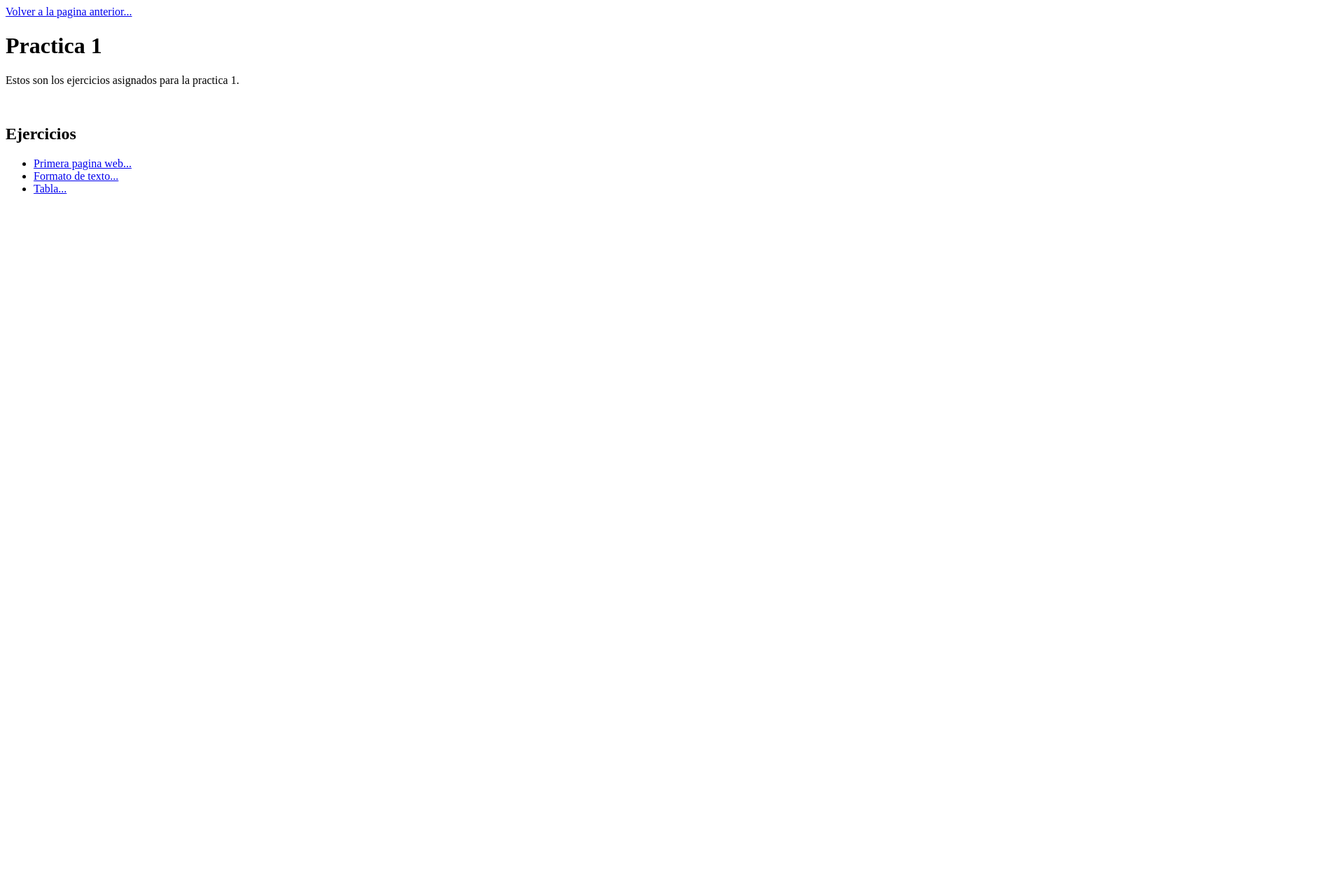
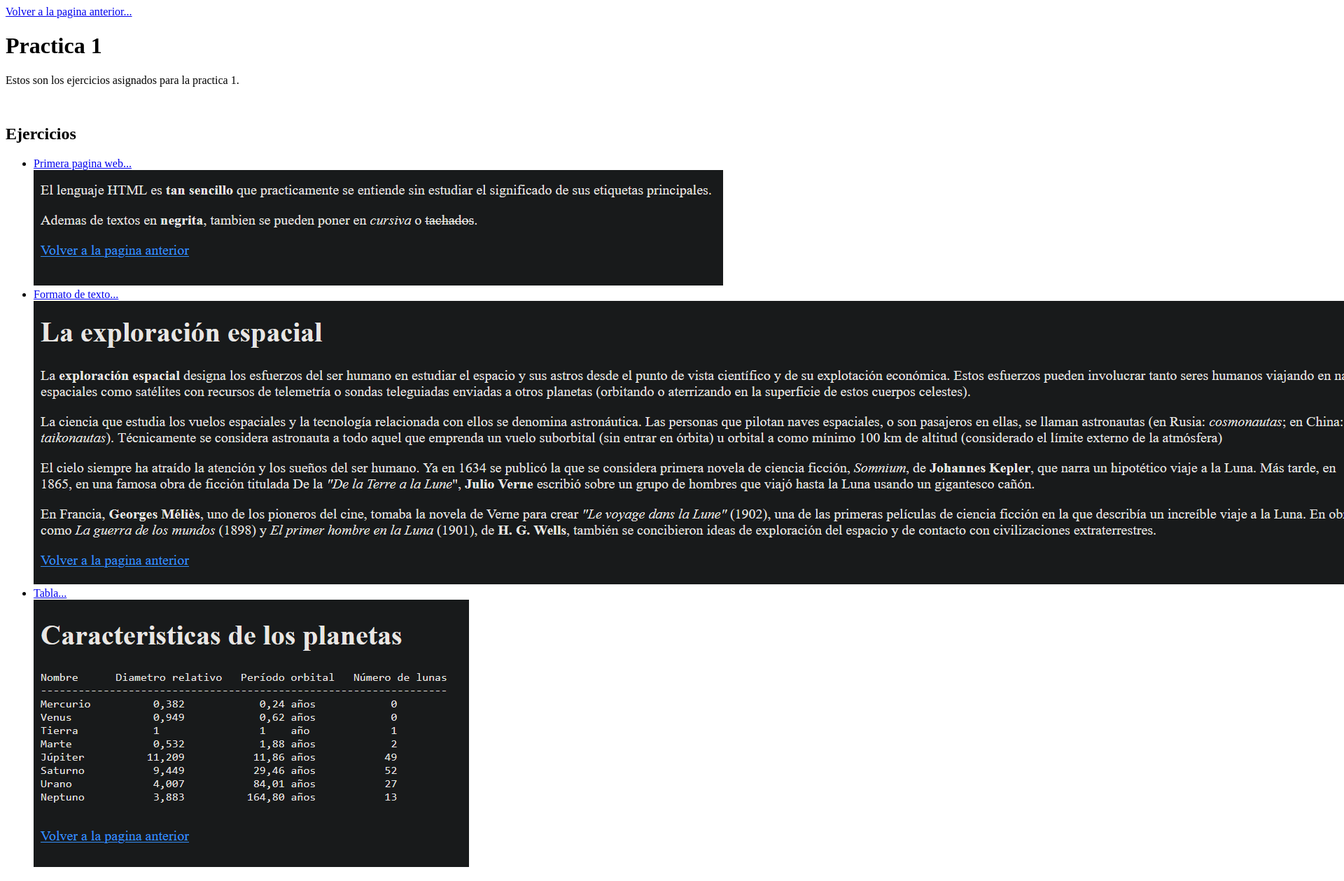
Before and after one commit to PitonPeton/Practica_1, a plain HTML site: page Practica_1/portafolio/index.html in a window 1280 px wide. Shown: the top 1259 px of the page at 70% size, 1920 px wide, since content can reach past the window. Before the commit the page ends 800 px from the top, so only its background shows below. Drawn offline with Linux system fonts and the light colour scheme.

Commit message:
Terminado

```diff
--- a/Practica_1/portafolio/index.html
+++ b/Practica_1/portafolio/index.html
@@ -14,8 +14,11 @@
     <h2>Ejercicios</h2>
     <ul>
         <li><a href="Ejercicio1.html">Primera pagina web...</a></li>
+        <img src="../imagenes/1.png" alt="Ejercicio1">
         <li><a href="Ejercicio2.html">Formato de texto...</a></li>
+        <img src="../imagenes/2.png" alt="Ejercicio2">
         <li><a href="Ejercicio3.html">Tabla...</a></li>
+        <img src="../imagenes/3.png" alt="Ejercicio3">
     </ul>
 </body>
 </html>
```
Also changed, not shown: Practica_1/portafolio/Ejercicio1.html (+1 -0 lines), Practica_1/portafolio/Ejercicio2.html (+1 -0 lines), Practica_1/portafolio/Ejercicio3.html (+1 -1 lines), Practica_1/imagenes/1.png (added), Practica_1/imagenes/2.png (added), Practica_1/imagenes/3.png (added).
